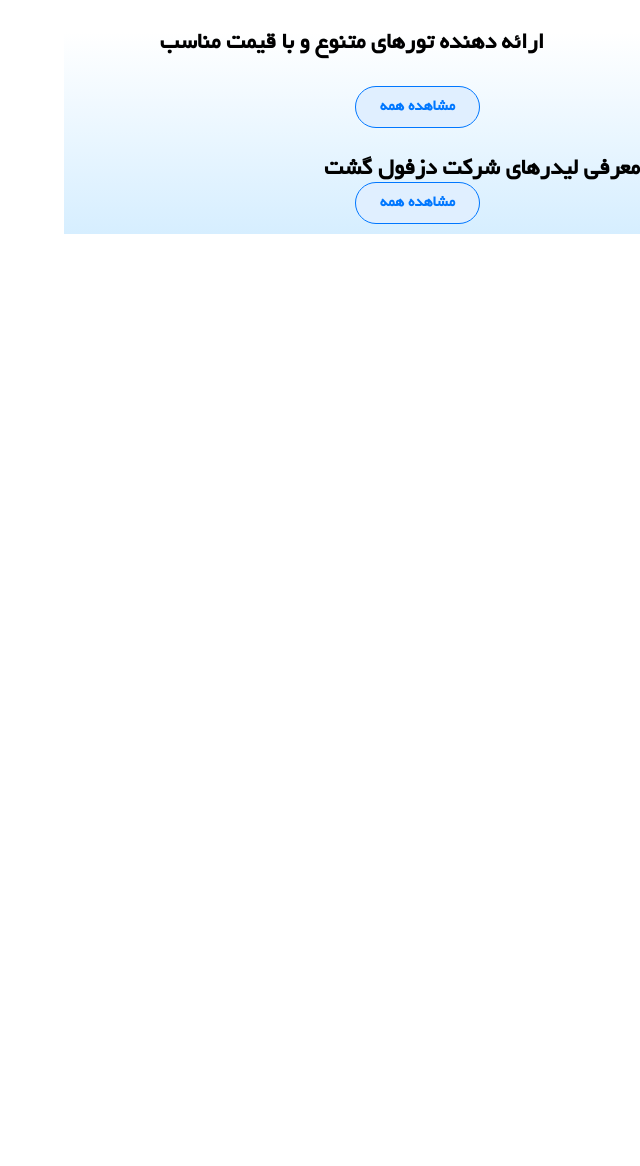
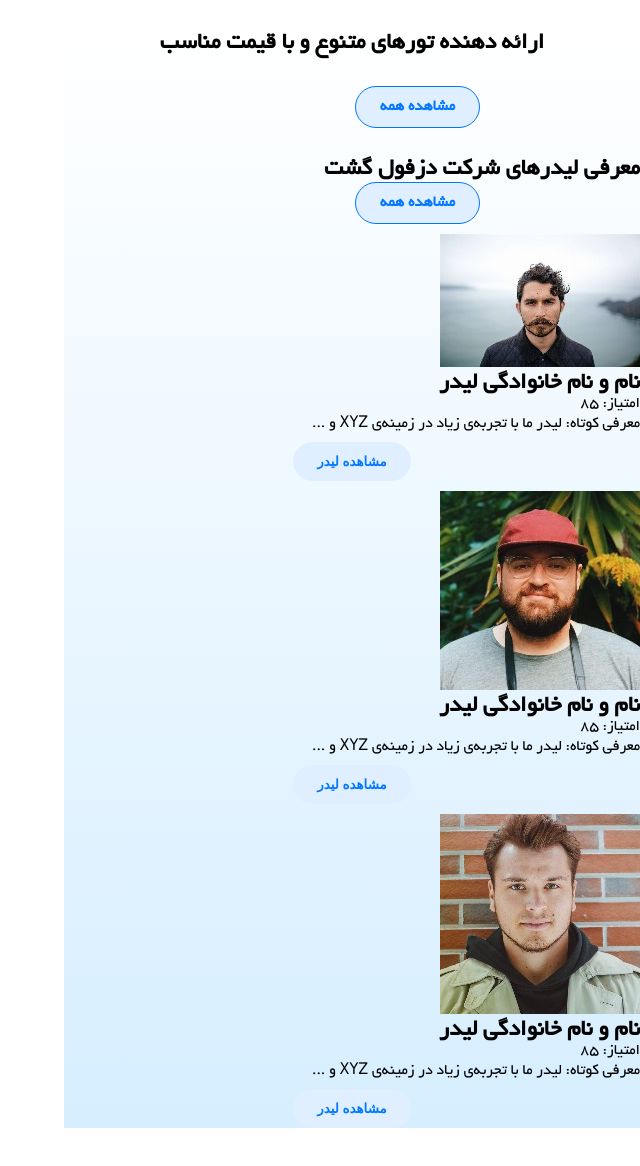
Before and after one commit to mmk4-81/Dezful_gasht, a plain HTML site: page index.html in a window 1280 px wide. Shown: the part 1238-2404 px from the top of the page, without its empty margins (640-1280 px from the left). Before the commit the page ends 1522 px from the top, so only its background shows below. Drawn offline with Linux system fonts and the light colour scheme.

Commit message:
leader list

```diff
--- a/index.html
+++ b/index.html
@@ -335,6 +335,36 @@
       <div class="leaders_section">
         <h2 class="leaders_section_title">معرفی لیدرهای شرکت دزفول گشت</h2>
         <a href="pages/leaders/leaders.html" class="visit_all">مشاهده همه</a>
+        <div class="leader_list">
+
+          <div class="leader-card">
+            <img src="assets/image/leaders/1.jpeg" alt="Avatar" class="avatar" />
+            <div class="leader-details">
+              <h2>نام و نام خانوادگی لیدر</h2>
+              <p>امتیاز: 85</p>
+              <p>معرفی کوتاه: لیدر ما با تجربه‌ی زیاد در زمینه‌ی XYZ و ...</p>
+            </div>
+            <a href="pages/leaders/leader.html" id="link"><button class="visit">مشاهده لیدر</button></a>
+          </div>
+          <div class="leader-card">
+            <img src="assets/image/leaders/2.jpeg" alt="Avatar" class="avatar" />
+            <div class="leader-details">
+              <h2>نام و نام خانوادگی لیدر</h2>
+              <p>امتیاز: 85</p>
+              <p>معرفی کوتاه: لیدر ما با تجربه‌ی زیاد در زمینه‌ی XYZ و ...</p>
+            </div>
+            <a href="pages/leaders/leader.html" id="link"><button class="visit">مشاهده لیدر</button></a>
+          </div>
+          <div class="leader-card">
+            <img src="assets/image/leaders/3.jpeg" alt="Avatar" class="avatar" />
+            <div class="leader-details">
+              <h2>نام و نام خانوادگی لیدر</h2>
+              <p>امتیاز: 85</p>
+              <p>معرفی کوتاه: لیدر ما با تجربه‌ی زیاد در زمینه‌ی XYZ و ...</p>
+            </div>
+            <a href="pages/leaders/leader.html" id="link"><button class="visit">مشاهده لیدر</button></a>
+          </div>
+        </div>
       </div>
 
     </div>
```
